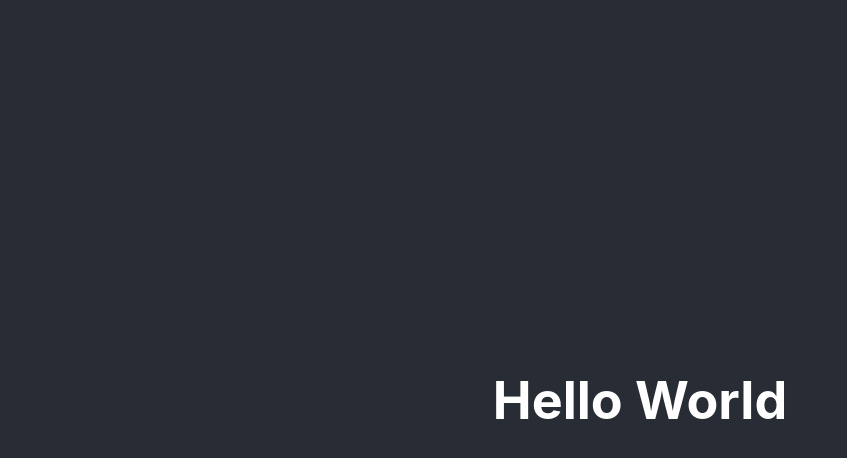
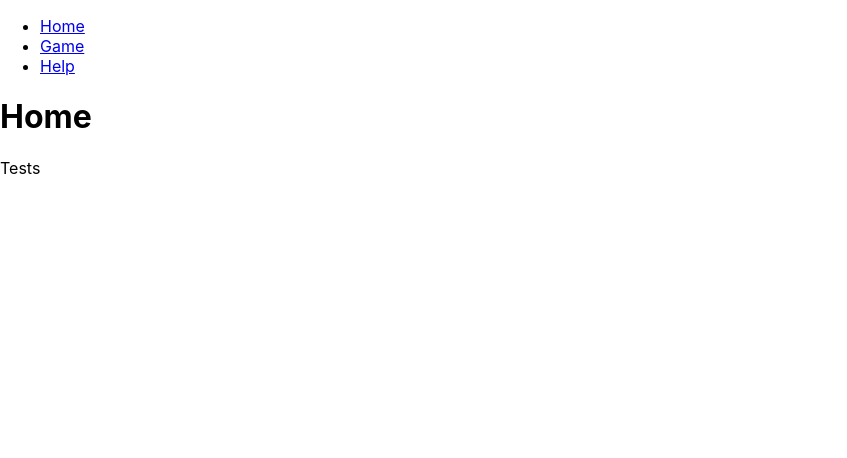
Before and after one commit to jackofhearts7/BYUCS260-CP3-TTT, a React (Create React App) app: page / in a window 1280 px wide. Shown: the top 458 px of the page, without its empty margins (0-847 px from the left). Built offline with nearby package versions, Linux system fonts and the light colour scheme.

Commit message:
add a bunch of pages

```diff
--- a/package.json
+++ b/package.json
@@ -8,6 +8,7 @@
     "@testing-library/user-event": "^13.5.0",
     "react": "^18.2.0",
     "react-dom": "^18.2.0",
+    "react-router-dom": "^6.4.2",
     "react-scripts": "5.0.1",
     "web-vitals": "^2.1.4"
   },
--- a/public/index.html
+++ b/public/index.html
@@ -29,6 +29,9 @@
   <body>
     <noscript>You need to enable JavaScript to run this app.</noscript>
     <div id="root"></div>
+    <script type="javascript" src="../App.js"></script>
+    Tests
+    <App />
     <!--
       This HTML file is a template.
       If you open it directly in the browser, you will see an empty page.
--- a/src/App.js
+++ b/src/App.js
@@ -1,16 +1,21 @@
-import logo from './logo.svg';
-import './App.css';
+import ReactDOM from "react-dom/client";
+import { BrowserRouter, Routes, Route, Navigate } from "react-router-dom";
+import Layout from "./pages/Layout";
+import Home from "./pages/Home";
+import Game from "./pages/Game";
+import Help from "./pages/Help";
 
-function App() {
+export default function App() {
   return (
-    <div className="App">
-      <header className="App-header">
-        <h1>
-        Hello World
-        </h1>
-      </header>
-    </div>
+    <BrowserRouter>
+      <Routes>
+        <Route path="/" element={<Layout />}>
+          <Route index element={<Home />} />
+          <Route path="game" element={<Game />} />
+          <Route path="help" element={<Help />} />
+          <Route path="*" element={<Navigate to="/" />}  />
+        </Route>
+      </Routes>
+    </BrowserRouter>
   );
 }
-
-export default App;
--- /dev/null
+++ b/src/pages/Game.js
@@ -0,0 +1,5 @@
+const Game = () => {
+  return <h1>Game</h1>;
+};
+
+export default Game;
--- /dev/null
+++ b/src/pages/Help.js
@@ -0,0 +1,5 @@
+const Help = () => {
+  return <h1>Help</h1>;
+};
+
+export default Help;
--- /dev/null
+++ b/src/pages/Home.js
@@ -0,0 +1,5 @@
+const Home = () => {
+  return <h1>Home</h1>;
+};
+
+export default Home;
--- /dev/null
+++ b/src/pages/Layout.js
@@ -0,0 +1,25 @@
+import { Outlet, Link } from "react-router-dom";
+
+const Layout = () => {
+  return (
+    <>
+      <nav>
+        <ul>
+          <li>
+            <Link to="/">Home</Link>
+          </li>
+          <li>
+            <Link to="/game">Game</Link>
+          </li>
+          <li>
+            <Link to="/help">Help</Link>
+          </li>
+        </ul>
+      </nav>
+
+      <Outlet />
+    </>
+  )
+};
+
+export default Layout;
```
Also changed, not shown: 14 other files (tests, documents, lock files or other folders).
